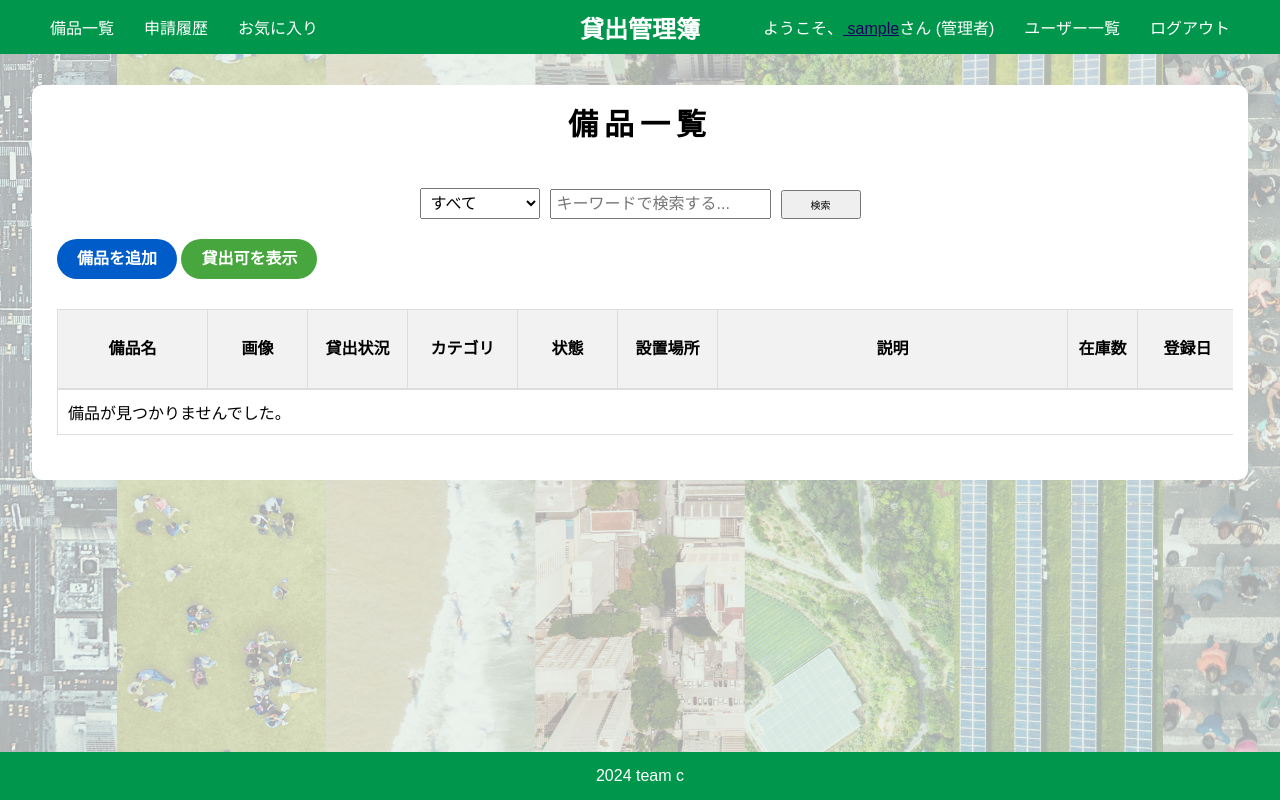
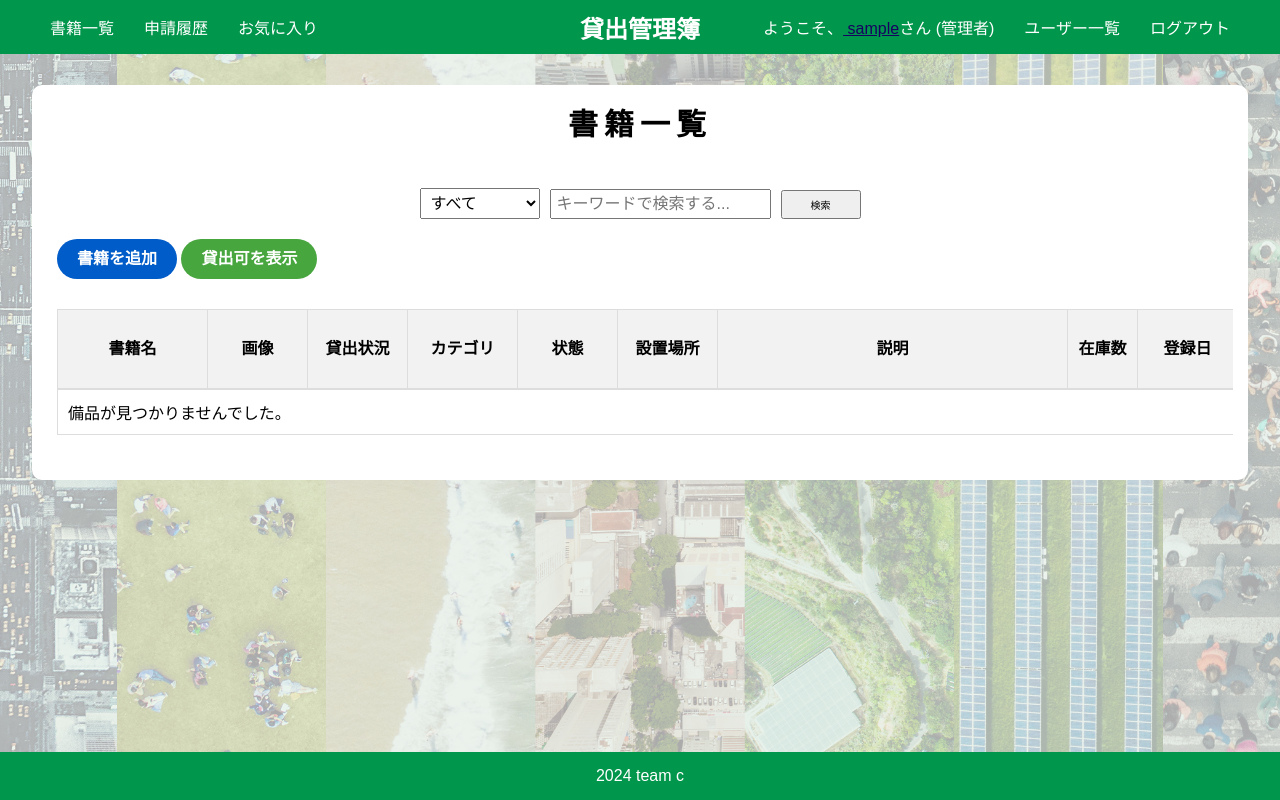
Before and after one commit to yuki-nishizawa/equipment-management-C, a Django app: page /equipment/ in a window 1280 px wide. Run offline with Django 4.2, Linux system fonts and the light colour scheme; the visitor is signed in with stand-in values (Sample User, id 1); data that the repository does not hold is empty; parts of the project's set-up code (start-up, migrations or seed data) failed here and were passed over.

Commit message:
画面・文言修正(小池さん対応分)
動作確認済

```diff
--- a/templates/base.html
+++ b/templates/base.html
@@ -15,7 +15,7 @@
           <div class="left">
               <ul>
                 {% if user.is_authenticated %} <!--ログインしているときの表示-->
-                <li><a href="{% url 'equipment:list' %}">備品一覧</a></li>
+                <li><a href="{% url 'equipment:list' %}">書籍一覧</a></li>
                 <li><a href="{% url 'order:history' %}">
                   申請履歴
                     {% if user.is_admin %}
--- a/templates/equipment/add.html
+++ b/templates/equipment/add.html
@@ -1,15 +1,15 @@
 
 {% extends "base.html" %}
 {% load static %}
-{% block title %}備品登録{% endblock title %}
+{% block title %}書籍登録{% endblock title %}
 {% block content %}
 <div class="main">
-    <!-- 備品一覧へ戻るボタン（相対的な位置に配置）-->
+    <!-- 書籍一覧へ戻るボタン（相対的な位置に配置）-->
     <div class="button-container">
-        <a href="{% url 'equipment:list' %}" class="return-button">備品一覧へ戻る</a>
+        <a href="{% url 'equipment:list' %}" class="return-button">書籍一覧へ戻る</a>
     </div>
     <div class="title">
-        <h2>備品登録</h2>
+        <h2>書籍登録</h2>
     </div>
     <div class="content">
         <form method="post" action="{% url 'equipment:add' %}" enctype="multipart/form-data">
@@ -59,9 +59,9 @@
             </div>
         </form>
     </div>
-        <!-- 備品一覧へ戻るボタン（相対的な位置に配置）-->
+        <!-- 書籍一覧へ戻るボタン（相対的な位置に配置）-->
         <div class="button-container">
-            <a href="{% url 'equipment:list' %}" class="return-button">備品一覧へ戻る</a>
+            <a href="{% url 'equipment:list' %}" class="return-button">書籍一覧へ戻る</a>
         </div>
 
 <!-- 閉じるボタン -->
@@ -84,7 +84,7 @@
 .modal .title-logo {
     display: none;
 }
-    /* 備品一覧ボタン */
+    /* 書籍一覧ボタン */
     .return-button {
         position: absolute;
         top: 20px;
--- a/templates/equipment/detail.html
+++ b/templates/equipment/detail.html
@@ -6,7 +6,7 @@
 <link rel="stylesheet" href="https://fonts.googleapis.com/css2?family=Material+Symbols+Outlined:opsz,wght,FILL,GRAD@24,400,0,0" />
 
         <div class="button-container">
-            <a href="{% url 'equipment:list' %}" class="return-button">備品一覧へ戻る</a>
+          <a href="{% url 'equipment:list' %}" class="return-button">書籍一覧へ戻る</a>
         </div>
 
 <h2>{{ equip.equip_name }}</h2><!--備品タイトル-->
@@ -168,7 +168,7 @@
 
       <div class="form-group">
         <label for="quantity">数　量</label>
-        <input type="number" id="quantity" name="quantity" min="1" required class="narrow-input">
+        <input type="number" id="quantity" name="quantity" min="1" value="1" required class="narrow-input">
       </div>
 
       <div class="form-group">
--- a/templates/equipment/edit.html
+++ b/templates/equipment/edit.html
@@ -1,15 +1,15 @@
 {% extends "base.html" %}
 {% load static %}
-{% block title %}備品編集{% endblock title %}
+{% block title %}書籍編集{% endblock title %}
 {% block content %}
 {% comment %} このページは、<add.html>とまったく同じ内容で大丈夫です！ {% endcomment %}
 
     <div class="button-container">
-        <a href="javascript:history.back()" class="return-button">備品詳細へ戻る</a>
+        <a href="javascript:history.back()" class="return-button">書籍詳細へ戻る</a>
     </div>
 
 <div class="title">
-    <h2>備品編集</h2>
+    <h2>書籍編集</h2>
 </div>
 
 <div class="content">
--- a/templates/equipment/list.html
+++ b/templates/equipment/list.html
@@ -4,8 +4,8 @@
 {% block title %}トップページ{% endblock title %}
 {% block content %}
 <link rel="stylesheet" href="https://fonts.googleapis.com/css2?family=Material+Symbols+Outlined:opsz,wght,FILL,GRAD@24,400,0,0" />
-<!-- 備品一覧ページ -->
-<a class="item-active">備品一覧</a></li> <!-- ヘッダーから分離 -->
+<!-- 書籍一覧ページ -->
+<a class="item-active">書籍一覧</a></li> <!-- ヘッダーから分離 -->
 <main class="item-list">
 <!-- フォーム要素でラップ -->
 <form id="searchForm" onsubmit="searchTable(); return false;">
@@ -13,7 +13,7 @@
     <div class="search-container">
         <select id="searchCategory" class="search-category">
             <option value="all">すべて</option>
-            <option value="equip_name">備品名</option>
+            <option value="equip_name">書籍名</option>
             <option value="image">画像</option>
             <option value="loan_status">貸出状況</option>
             <option value="category">カテゴリ</option>
@@ -30,7 +30,7 @@
 </form>
 <div class="add-item-container">
     {% if user.is_admin %}
-    <a href="#" class="add-item-button" onclick="openModal()">備品を追加</a>
+    <a href="#" class="add-item-button" onclick="openModal()">書籍を追加</a>
     {% endif %}
     <!-- 貸出可能のみ表示するボタン -->
 <!-- モーダルウィンドウのコンテナ -->
@@ -48,7 +48,7 @@
 <table id="itemTable" class="equipment-table">
     <thead>
         <tr align="center">
-            <th>備品名</th>
+            <th>書籍名</th>
             <th>画像</th>
             <th>貸出状況</th>
             <th>カテゴリ</th>
--- a/templates/users/favorite.html
+++ b/templates/users/favorite.html
@@ -11,7 +11,7 @@
   <div class="search-container">
     <select id="searchCategory" class="search-category">
       <option value="all">すべて</option>
-      <option value="equip_name">備品名</option>
+      <option value="equip_name">書籍名</option>
       <option value="loan_status">貸出状況</option>
       <option value="category">カテゴリ</option>
       <option value="condition">状態</option>
@@ -30,7 +30,7 @@
   <table class="favorite-table">
     <thead>
         <tr align="center">
-            <th>備品名</th>
+            <th>書籍名</th>
             <th>画像</th>
             <th>貸出状況</th>
             <th>カテゴリ</th>
--- a/templates/users/index.html
+++ b/templates/users/index.html
@@ -5,11 +5,11 @@
 {% block content %}
 
   <div class="title">
-    <h2>備品管理システムへようこそ</h1>
+    <h2>書籍貸出管理 -Webシステムへようこそ</h2>
   </div>
 
   <div class="content">
-    <p><a href="{% url 'users:login' %}">ログイン</a> または <a href="{% url 'users:register' %}">登録</a> して備品を管理しましょう。</p>
+    <p><a href="{% url 'users:login' %}">ログイン</a> または <a href="{% url 'users:register' %}">登録</a> して書籍を管理しましょう。</p>
   </div>
 
 {% endblock content %}
--- a/templates/users/menu.html
+++ b/templates/users/menu.html
@@ -12,14 +12,14 @@
     <table class="menu-table">
       <tr>
         <td><a href="{% url 'users:mypage' %}">マイページ</a></td>
-        <td>ユーザー情報の確認・編集、申請一覧、お気に入りの確認をします。</td>
+        <td>ユーザー情報の確認・編集、申請一覧、お気に入り一覧の確認をします。</td>
       </tr>
       <tr>
-          <td><a href="{% url 'equipment:list' %}">備品一覧</a></td>
+        <td><a href="{% url 'equipment:list' %}">書籍一覧</a></td>
           <td>備品の一覧・詳細を閲覧します。</td>
       </tr>
       <tr>
-          <td><a href="{% url 'order:history' %}">申請履歴</a></td>
+        <td><a href="{% url 'order:history' %}">申請一覧</a></td>
           <td>申請の確認・承認を行います。</td>
       </tr>
       <tr>
--- a/users/urls.py
+++ b/users/urls.py
@@ -13,5 +13,5 @@ urlpatterns = [
     path('menu/', MenuView.as_view(), name='menu'),#ログアウト機能
     path('mypage/', MyPageView.as_view(), name='mypage'),  # マイページへのパス
     path('forgetpw/', ForgetPasswordView.as_view(), name='forgetpw'),  # マイページへのパス
-    path('favorite/', FavoriteListView.as_view(), name='favorite'),  # お気に入り一覧へのパス
+    path('favorite/', FavoriteListView.as_view(), name='favorite'),  # お気に入りへのパス
 ]
--- a/users/views.py
+++ b/users/views.py
@@ -21,7 +21,7 @@ class IndexView(TemplateView):
 
 class SignUpView(generic.CreateView): #新規登録用
     form_class = CustomUserCreationForm #forms.pyで定義しているフォームを使用する
-    success_url = reverse_lazy('equipment:list')  # 登録完了後に、備品一覧(equipment/list.html)にリダイレクトする
+    success_url = reverse_lazy('equipment:list')  # 登録完了後に、書籍一覧(equipment/list.html)にリダイレクトする
     template_name = 'users/sign_up.html' #テンプレートはusers/sign_up.htmlにする
 
 class CustomUserListView(LoginRequiredMixin,ListView): #ユーザー一覧用
```
Also changed, not shown: templates/order/history.html (+4 -4 lines).
